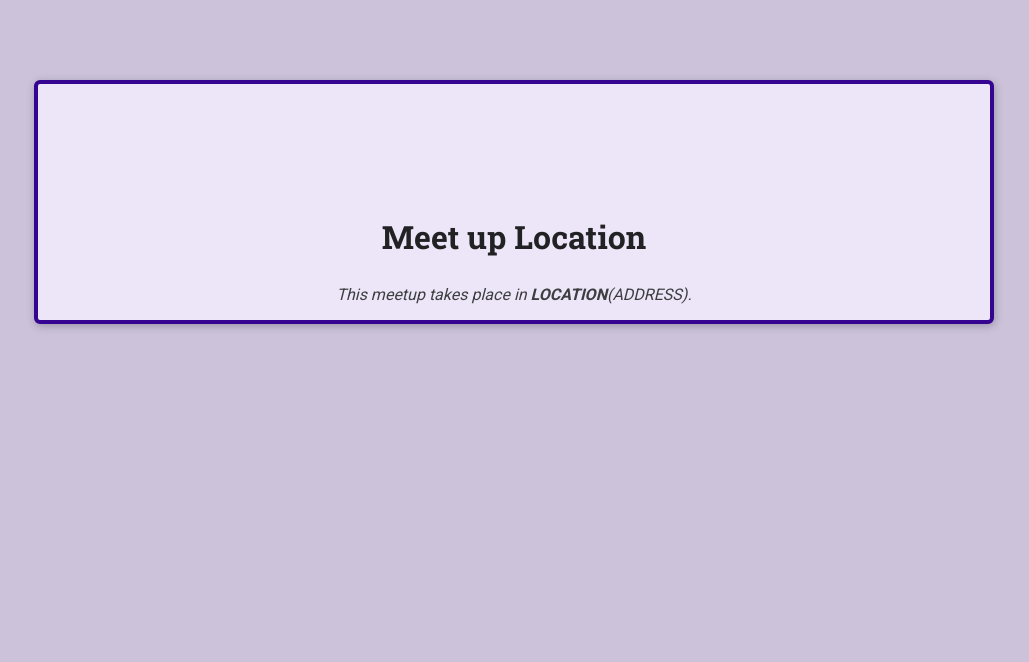
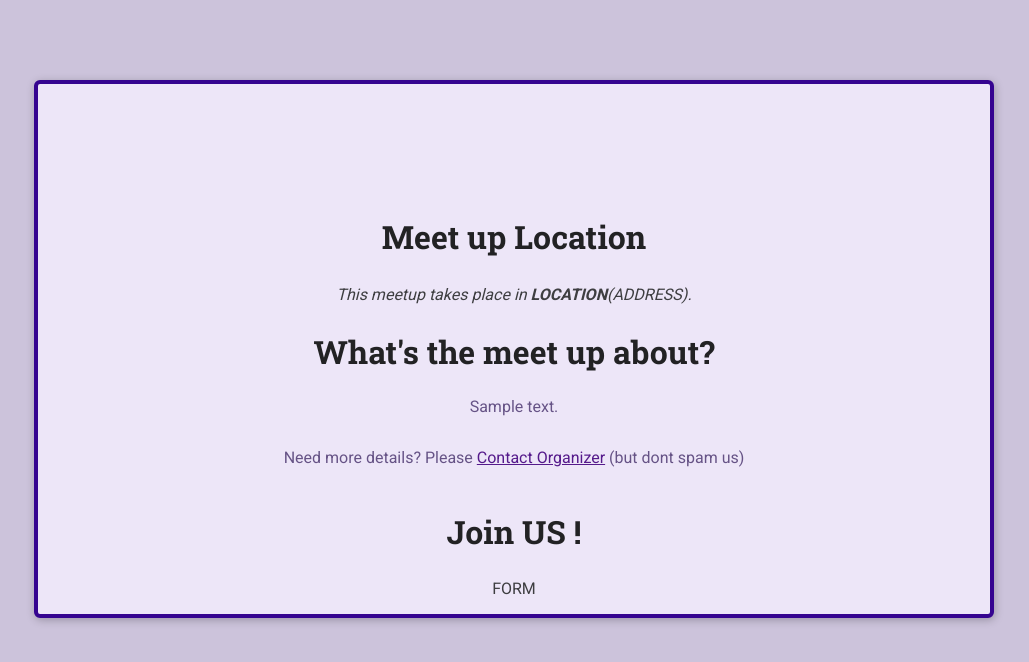
Before and after one commit to TimzOwen/django_meetup_demo, a Django app: template meetups/templates/meetups/meetup-details.html in a window 1280 px wide. Shown: the top 662 px of the page, without its empty margins (126-1155 px from the left). Run offline with Django 4.2, Linux system fonts and the light colour scheme; the template is opened without the code that fills it: most values are stand-ins (such as "Sample title", 1, 10 or a date in 2020).

Commit message:
updated the URL

```diff
--- a/meetups/templates/meetups/meetup-details.html
+++ b/meetups/templates/meetups/meetup-details.html
@@ -22,7 +22,15 @@
                     This meetup takes place in <span>LOCATION</span>(ADDRESS).
                 </address>
             </section>
-
+            <section id="details">
+                <h2>What's the meet up about?</h2>
+                <p>{{ meetup_description }}</p>
+                <p>Need more details? Please <a href="">Contact Organizer</a> (but dont spam us)  </p>
+            </section>
+            <section id="registration">
+                <h2>Join US !</h2>
+                FORM
+            </section>
         </article>
     </main>
 </body>
--- a/meetups/urls.py
+++ b/meetups/urls.py
@@ -2,5 +2,6 @@ from django.urls import path
 from . import views
 
 urlpatterns = [
-    path('meetups/', views.index)  # path to the website domain
+    path('meetups/', views.index),  # path to the website domain
+    path('meetups/<slug:meetup_slug>', views.meetup_details), # page to render meet up details
 ]
```
Also changed, not shown: meetups/views.py (+4 -4 lines).
